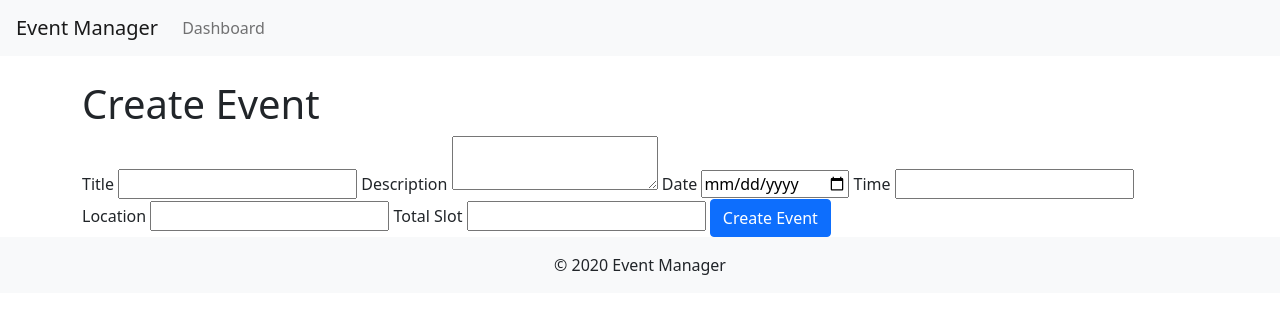
After one commit to amirhamjacse/event_registration_system, a Django app: template event_manager/templates/events/create_event.html in a window 1280 px wide. The commit adds this page. Shown: the top 314 px of the page. Run offline with Django 4.2, Linux system fonts and the light colour scheme; the template is opened without the code that fills it: most values are stand-ins (such as "Sample title", 1, 10 or a date in 2020); form fields are guessed from the names that the template uses; some libraries are stand-ins or nearby versions.

Commit message:
Added [Event create for Admn]

```diff
--- a/event_manager/forms/eventform.py
+++ b/event_manager/forms/eventform.py
@@ -15,6 +15,7 @@ class EventForm(forms.ModelForm):
             'available_slots'
         ]
 
+
 class RegistrationForm(forms.ModelForm):
     class Meta:
         model = EventRegistration
--- /dev/null
+++ b/event_manager/templates/events/create_event.html
@@ -0,0 +1,22 @@
+<!-- events/templates/events/create_event.html -->
+{% extends "base.html" %}
+{% load widget_tweaks %}
+{% block content %}
+    <h1>Create Event</h1>
+    <form method="post">
+        {% csrf_token %}
+        <label> Title </label>
+        {% render_field form.title|add_class:'form-control' %}
+        <label> Description </label>
+        {% render_field form.description|add_class:'form-control' %}
+         <label> Date </label>
+        {% render_field form.date|add_class:'form-control'|attr:'type:date' %}
+         <label> Time </label>
+        {% render_field form.time|add_class:'form-control'|attr:'type:time' %}
+         <label> Location </label>
+        {% render_field form.location_name|add_class:'form-control' %}
+         <label> Total Slot </label>
+        {% render_field form.available_slots|add_class:'form-control' %}
+        <button type="submit" class="btn btn-primary">Create Event</button>
+    </form>
+{% endblock %}
--- a/event_manager/templates/events/event_list.html
+++ b/event_manager/templates/events/event_list.html
@@ -13,6 +13,9 @@
                 </form>
             </div>
             <div class="col-md-6 text-end">
+                {% if request.user.is_staff %}
+                <a href="{% url 'event_create' %}" class="btn btn-primary">Create Events</a>
+                {% endif %}
             </div>
         </div>
     </div>
--- a/event_manager/urls.py
+++ b/event_manager/urls.py
@@ -3,6 +3,10 @@ from django.urls import path
 from event_manager import views
 
 urlpatterns = [
+    path('create/',
+         views.EventCreateView.as_view(),
+         name='event_create'
+        ),
     path('list/', views.EventListView.as_view(),
          name='event_list'
         ),
```
Also changed, not shown: event_manager/views/event.py (+22 -1 lines).
